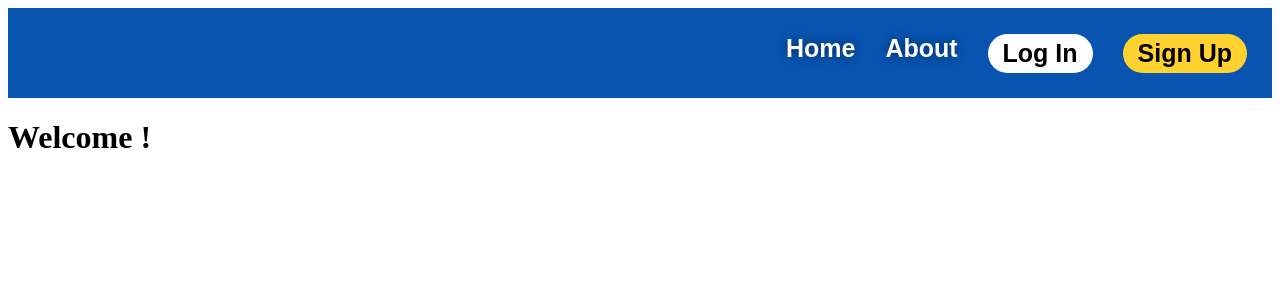
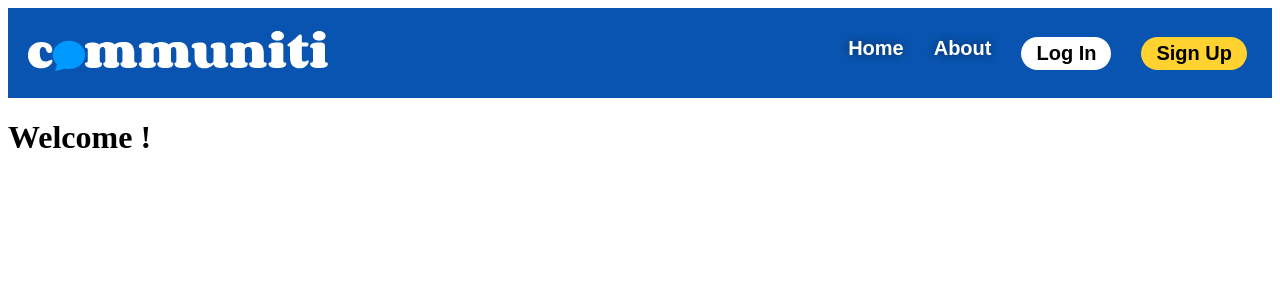
Before and after one commit to makeitMVPadmin/Communiti, a React (Create React App) app: page / in a window 1280 px wide. Shown: the top 300 px of the page. Built offline with nearby package versions, Linux system fonts and the light colour scheme; a small style sheet from the web is missing.

Commit message:
93-AG Added logo

```diff
--- a/src/components/Button/Button.scss
+++ b/src/components/Button/Button.scss
@@ -4,6 +4,6 @@ button {
     border: none;
     font-family: "Gilroy", sans-serif;
     font-weight: 700;
-    font-size: 25px;
+    font-size: 20px;
     padding: 5px 15px;
 }
--- a/src/components/Navbar/Navbar.jsx
+++ b/src/components/Navbar/Navbar.jsx
@@ -1,11 +1,15 @@
 import "./Navbar.scss"
 import Button from "../Button/Button"
+import communiti from "../../assets/logos/communiti.svg"
 
 export default function Navbar () {
 
     return(
         <>
             <nav className="navbar">
+                <a href="#">
+                    <img src={communiti} alt="communiti" />
+                </a>
                 <ul className="nav-links">
                     <li>Home</li>
                     <li>About</li>
--- a/src/components/Navbar/Navbar.scss
+++ b/src/components/Navbar/Navbar.scss
@@ -5,10 +5,12 @@
     color: white;
     font-family: "Gilroy", sans-serif;
     font-weight: 700;
-    font-size: 25px;
+    font-size: 20px;
     position: sticky;
     height: 90px;
+    width:100%;
     top: 0;
+    margin: 0;
     z-index: 100;
     display: flex;
     align-items: center;
@@ -33,3 +35,8 @@
   .nav-links {
     display: flex;
   }
+
+  img {
+    padding-left: 20px;
+    width: 300px;
+  }
```
Also changed, not shown: src/assets/logos/communiti.svg (added).
